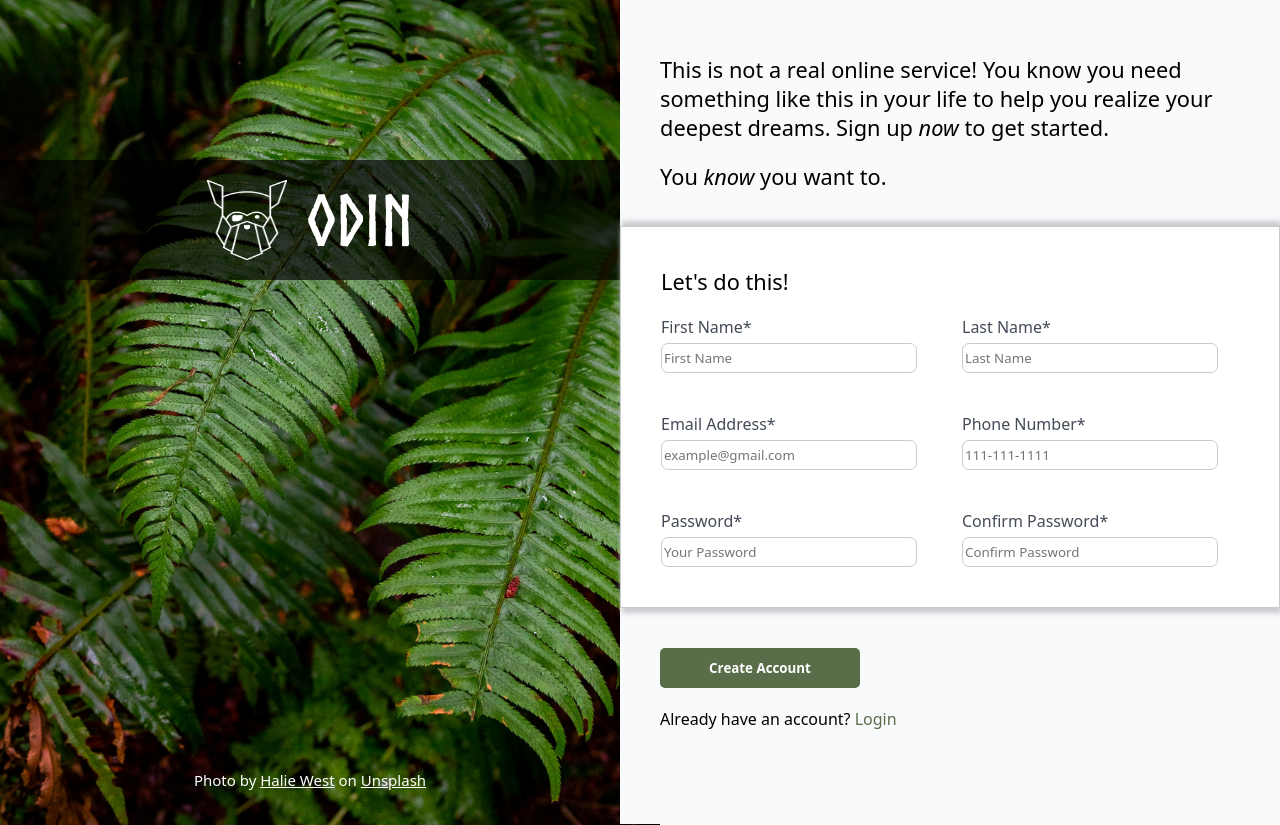
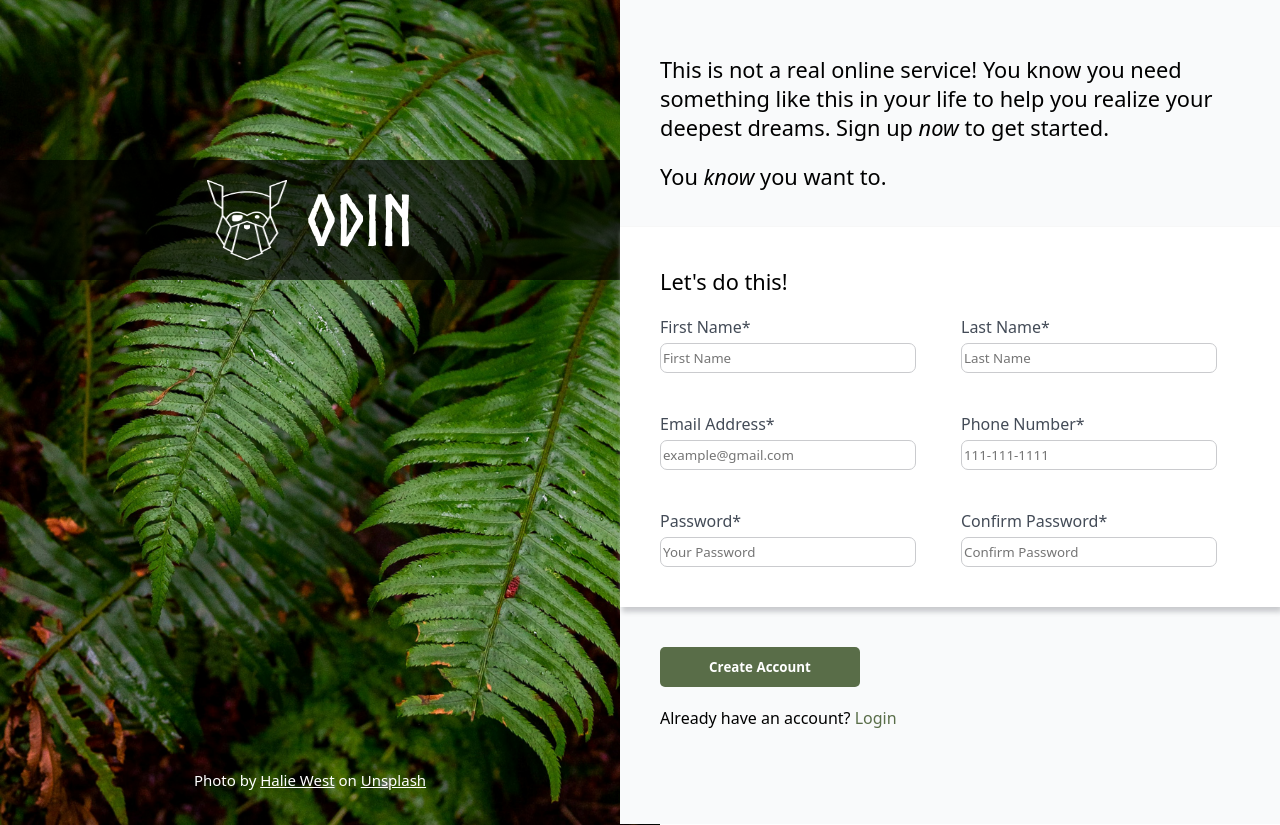
Before and after one commit to eggtoasts/sign-up-form, a plain HTML site: page index.html in a window 1280 px wide. Drawn offline with Linux system fonts and the light colour scheme.

Commit message:
Border fixes on form

```diff
--- a/styles.css
+++ b/styles.css
@@ -180,9 +180,11 @@ input {
 form {
   padding: 20px 0px;
   background-color: white;
-  border: 1.5px solid #cacbce;
+  /* border: 1.5px solid #cacbce; */
 
-  box-shadow: 2px 5px 5px #cacbce, 2px -5px 5px #cacbce;
+  border-top: 1.5px solid #f7f7f7;
+
+  box-shadow: 2px 5px 5px #cacbce;
 }
 
 form > div > label {
```
